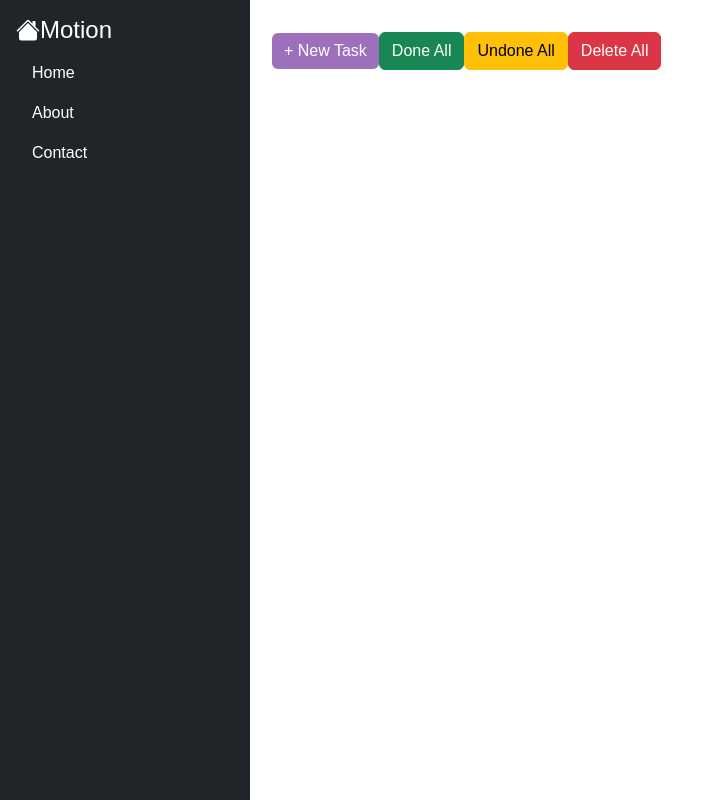
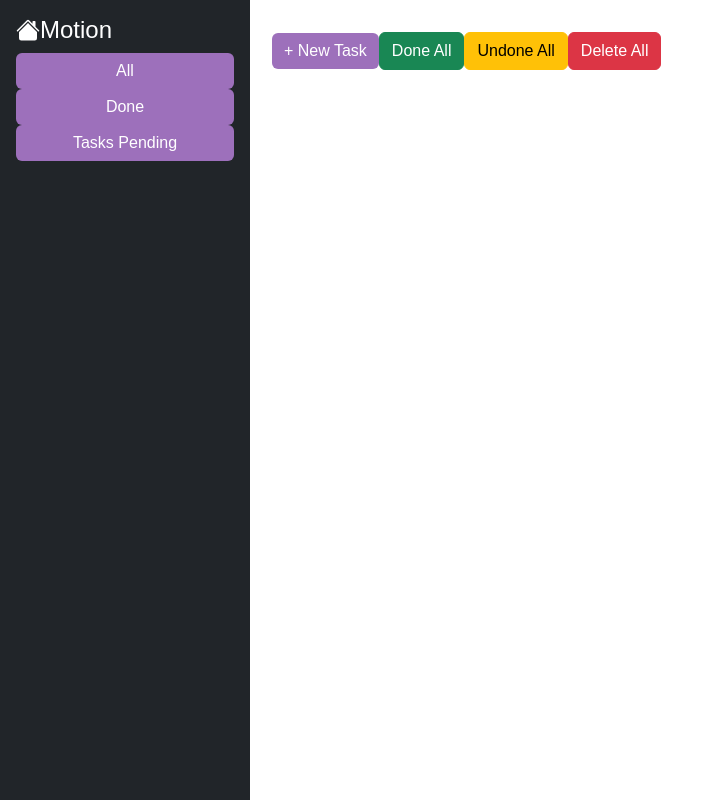
Before and after one commit to KyneLaggui/internship-todo-app, a React (Vite) app: page / in a window 1280 px wide. Shown: the whole page, without its empty margins (0-708 px from the left). Built offline with nearby package versions, Linux system fonts and the light colour scheme.

Commit message:
feat: Filter by done, tasks pending, and all

```diff
--- a/src/App.jsx
+++ b/src/App.jsx
@@ -1,13 +1,15 @@
 import Home from './pages/Home'
 import '../node_modules/bootstrap/dist/css/bootstrap.min.css';
 import Sidebar from './layouts/Sidebar/Sidebar';
+import { useState } from 'react';
 
 function App() {
+  const [filter, setFilter] = useState('All');
 
   return (
     <>
-    <Sidebar />
-    <Home />
+    <Sidebar setFilter={setFilter} />
+    <Home filter={filter}/>
     </>
   )
 }
--- a/src/layouts/Sidebar/Sidebar.jsx
+++ b/src/layouts/Sidebar/Sidebar.jsx
@@ -4,7 +4,7 @@ import { FaBars } from 'react-icons/fa';
 import { BsFillHouseFill } from 'react-icons/bs';
 import "./Sidebar.css"
 
-const Sidebar = () => {
+const Sidebar = ({ setFilter }) => {
   const [open, setOpen] = useState(false);
 
   const toggleSidebar = () => {
@@ -43,9 +43,9 @@ const Sidebar = () => {
           Motion
         </h4>
         <Nav defaultActiveKey="/home" className="flex-column">
-          <Nav.Link href="/home" className="text-white">Home</Nav.Link>
-          <Nav.Link href="/about" className="text-white">About</Nav.Link>
-          <Nav.Link href="/contact" className="text-white">Contact</Nav.Link>
+          <Button onClick={() => setFilter('All')}>All</Button>
+          <Button onClick={() => setFilter('Done')}>Done</Button>
+          <Button onClick={() => setFilter('Pending')}>Tasks Pending</Button>
         </Nav>
       </div>
     </div>
--- a/src/pages/Home.jsx
+++ b/src/pages/Home.jsx
@@ -16,7 +16,7 @@ import DatePicker from 'react-datepicker';
 import "react-datepicker/dist/react-datepicker.css";
 import { format, differenceInDays, differenceInHours, differenceInMinutes } from 'date-fns';
 
-function TodoList() {
+function TodoList({ filter }) {
   const todos = useSelector((state) => state.todos);
   const dispatch = useDispatch();
   const [newTask, setNewTask] = useState('');
@@ -31,6 +31,18 @@ function TodoList() {
     const storedTodos = JSON.parse(localStorage.getItem('todos')) || [];
     dispatch(loadTodos(storedTodos));
   }, [dispatch]);
+
+  const filteredTodos = () => {
+    switch (filter) {
+      case 'Done':
+        return todos.filter(todo => todo.completed);
+      case 'Pending':
+        return todos.filter(todo => !todo.completed);
+      case 'All':
+      default:
+        return todos;
+    }
+  };
 
   const handleAddTodo = () => {
     if (newTask.trim()) {
@@ -81,6 +93,7 @@ function TodoList() {
     dispatch(deleteAllTodos());
   };
 
+
   const calculateRemainingTime = (endDate) => {
     const now = new Date();
     const end = new Date(endDate);
@@ -117,7 +130,7 @@ function TodoList() {
       </div>
 
       <ListGroup>
-        {todos.map((todo) => (
+        {filteredTodos().map((todo) => (
           <ListGroup.Item
             key={todo.id}
             className="main-container"
```
